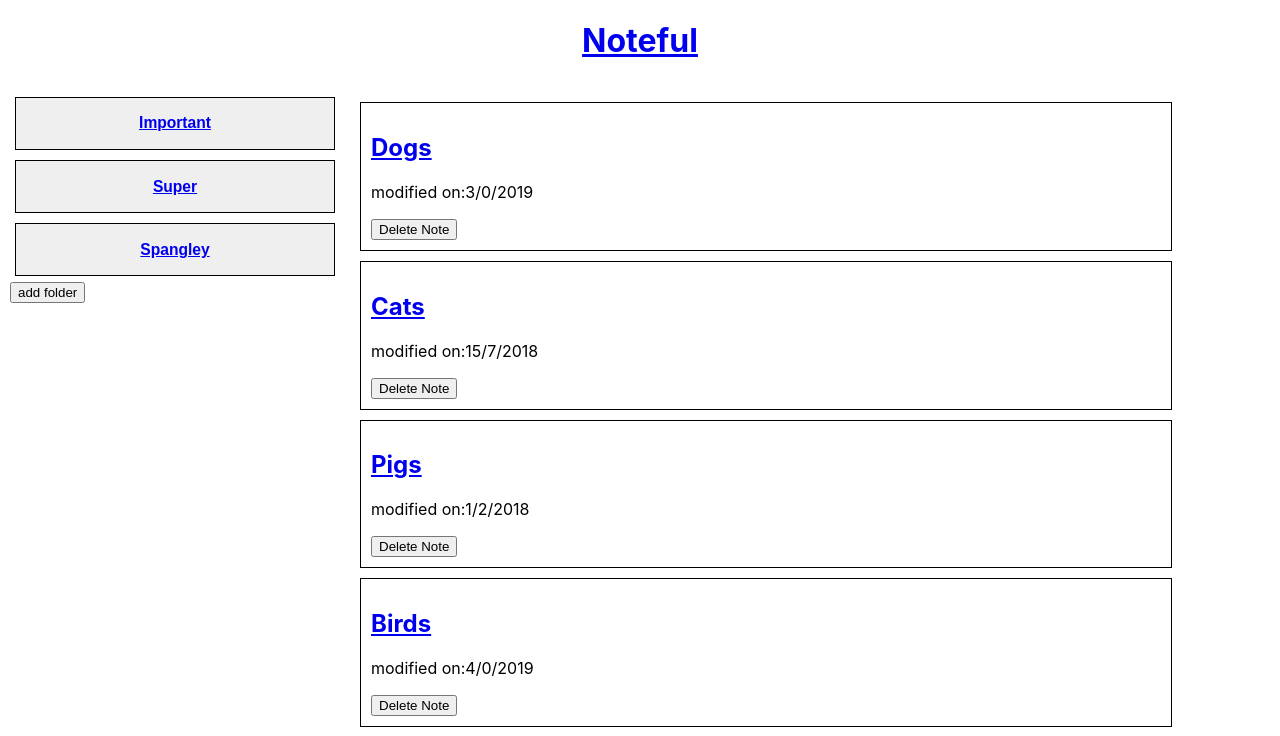
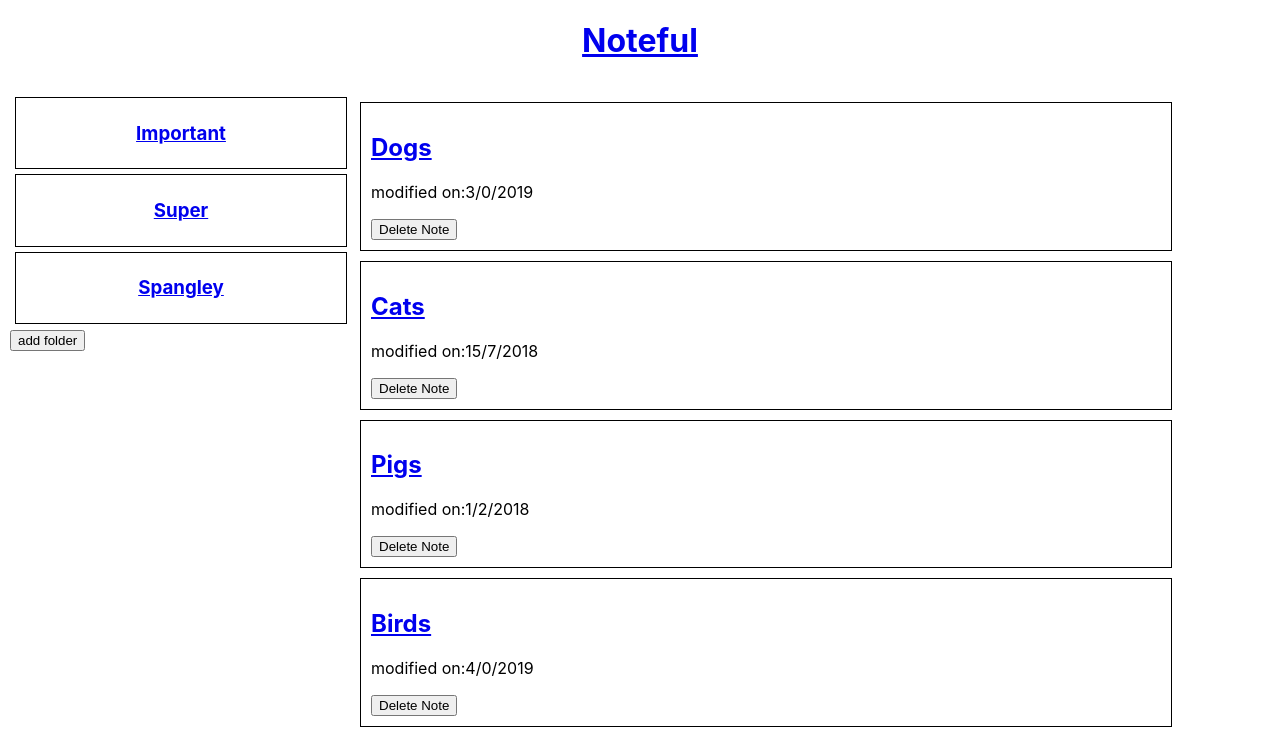
Before and after one commit to thinkful-ei-narwhal/noteful-client-daniel, a React (Create React App) app: page / in a window 1280 px wide. Shown: the top 736 px of the page. Built offline with nearby package versions, Linux system fonts and the light colour scheme.

Commit message:
fix anchor style

```diff
--- a/src/components/Folder.css
+++ b/src/components/Folder.css
@@ -1,7 +1,10 @@
-.buttonFolder{
+.link{
+    display: block;
     width: 100%;
     border: solid 1px black;
     margin: 5px;
+    padding: 5px;
+    text-align: center;
 }
 
 
--- a/src/components/Folder.js
+++ b/src/components/Folder.js
@@ -5,9 +5,7 @@ import "./Folder.css"
 export default class Folder extends Component {
   render() {
     return (
-      <button key={this.props.id} className="buttonFolder">
-        <NavLink to= {`/FolderLists/${this.props.id}`}><h3>{this.props.name}</h3></NavLink>
-      </button>
+        <NavLink className= "link" to= {`/FolderLists/${this.props.id}`}><h3>{this.props.name}</h3></NavLink>
     )
   }
 }
```
